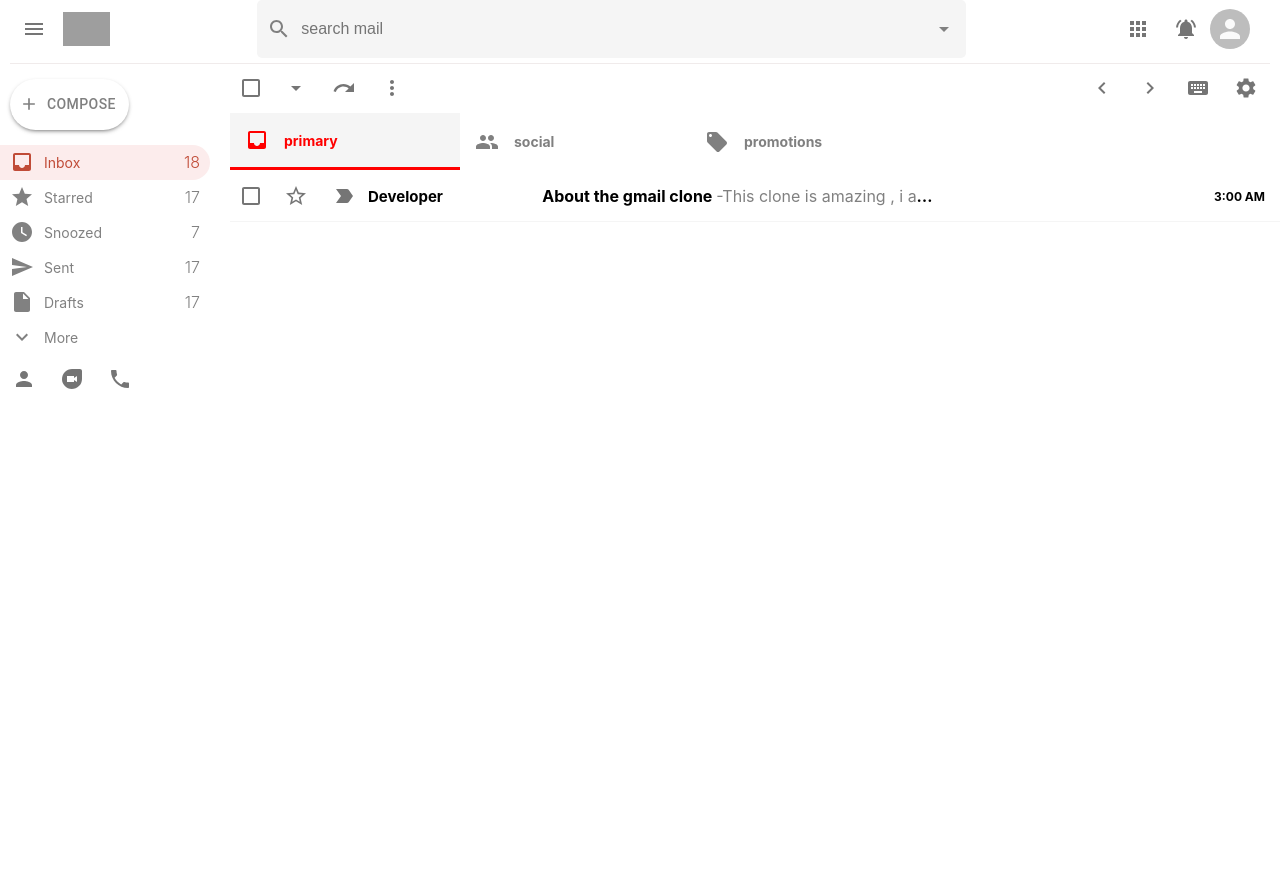
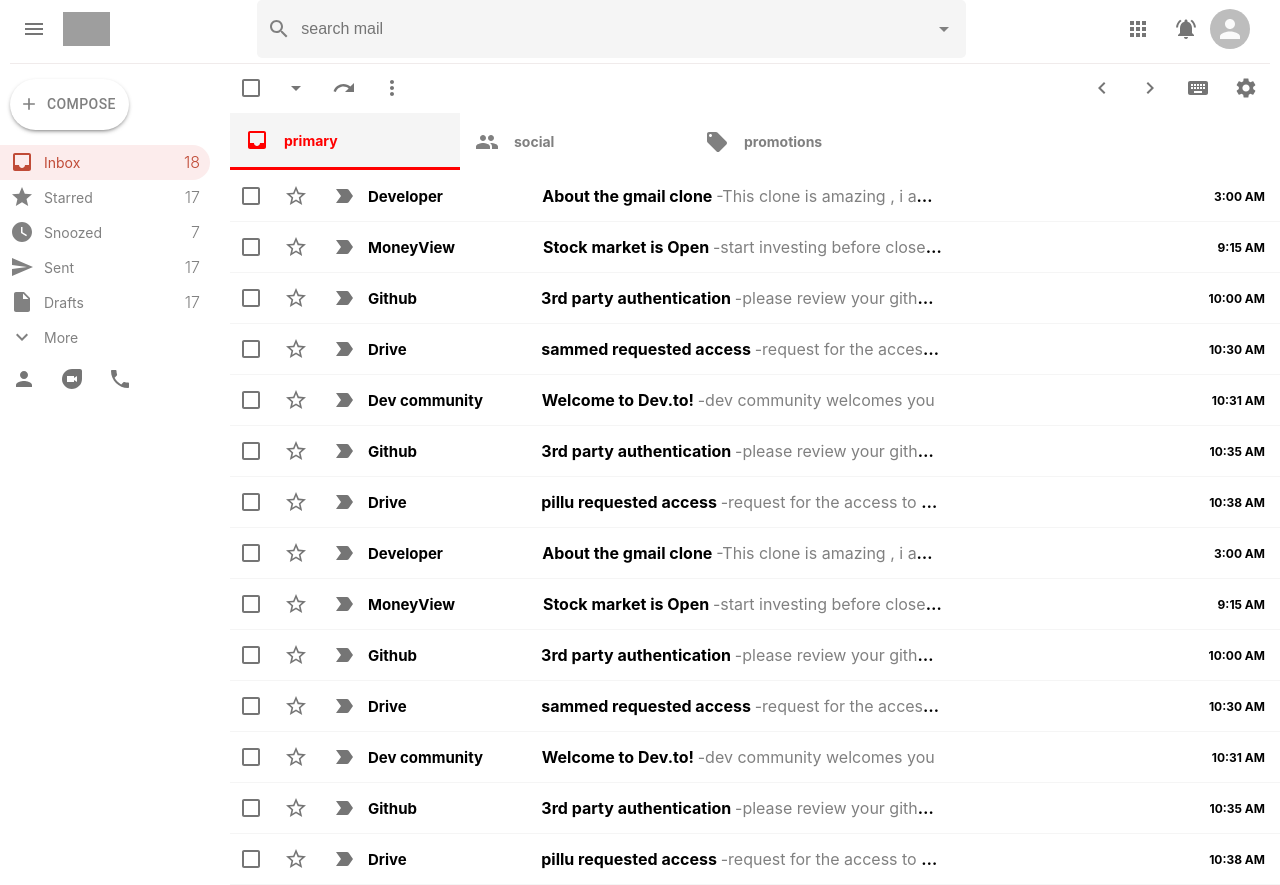
Before and after one commit to SammedSankonatti/gmail-frontend, a React (Create React App) app: page / in a window 1280 px wide. Before the commit the page ends 800 px from the top, so only its background shows below. Built offline with nearby package versions, Linux system fonts and the light colour scheme; grey boxes are pictures that could not be loaded.

Commit message:
Email's are composed and are perfectly looking like original Gmail

```diff
--- a/src/EmailList.js
+++ b/src/EmailList.js
@@ -62,8 +62,97 @@
                     subject="About the gmail clone"
                     description="This clone is amazing , i am working on this clone since today 3 pm "
                     time="3:00 AM"
+                />
 
+                <EmailRow
+                    title="MoneyView"
+                    subject="Stock market is Open"
+                    description="start investing before close at 3.30 "
+                    time="9:15 AM"
                 />
+                 <EmailRow
+                    title="Github"
+                    subject="3rd party authentication"
+                    description="please  review your github if not "
+                    time="10:00 AM"
+                />
+
+                <EmailRow
+                    title="Drive"
+                    subject="sammed requested access"
+                    description="request for the access to your drive "
+                    time="10:30 AM"
+                />
+
+                 <EmailRow
+                    title="Dev community"
+                    subject="Welcome to Dev.to!"
+                    description="dev community welcomes you "
+                    time="10:31 AM"
+                />
+
+                <EmailRow
+                    title="Github"
+                    subject="3rd party authentication"
+                    description="please  review your github if not "
+                    time="10:35 AM"
+                />
+
+                <EmailRow
+                    title="Drive"
+                    subject="pillu requested access"
+                    description="request for the access to your drive "
+                    time="10:38 AM"
+                />
+
+                <EmailRow
+                    title="Developer"
+                    subject="About the gmail clone"
+                    description="This clone is amazing , i am working on this clone since today 3 pm "
+                    time="3:00 AM"
+                />
+
+                <EmailRow
+                    title="MoneyView"
+                    subject="Stock market is Open"
+                    description="start investing before close at 3.30 "
+                    time="9:15 AM"
+                />
+                 <EmailRow
+                    title="Github"
+                    subject="3rd party authentication"
+                    description="please  review your github if not "
+                    time="10:00 AM"
+                />
+
+                <EmailRow
+                    title="Drive"
+                    subject="sammed requested access"
+                    description="request for the access to your drive "
+                    time="10:30 AM"
+                />
+
+                 <EmailRow
+                    title="Dev community"
+                    subject="Welcome to Dev.to!"
+                    description="dev community welcomes you "
+                    time="10:31 AM"
+                />
+
+                <EmailRow
+                    title="Github"
+                    subject="3rd party authentication"
+                    description="please  review your github if not "
+                    time="10:35 AM"
+                />
+
+                <EmailRow
+                    title="Drive"
+                    subject="pillu requested access"
+                    description="request for the access to your drive "
+                    time="10:38 AM"
+                />
+
             </div>
 
         </div>
```
Also changed, not shown: 1 other file (tests, documents, lock files or other folders).
